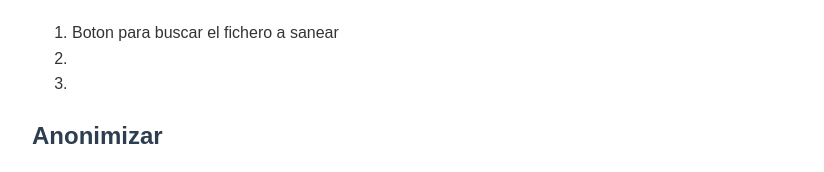
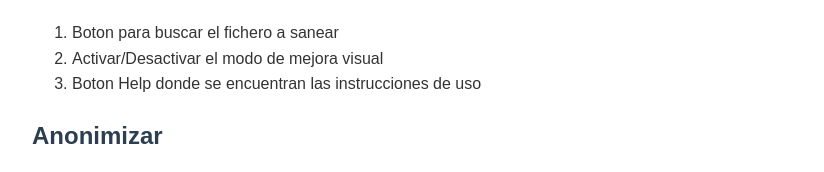
Before and after one commit to osososvos/Anonymizer, a plain HTML site: page index.html in a window 1280 px wide. Shown: the part 1179-1351 px from the top of the page, without its empty margins (208-1032 px from the left). Drawn offline with Linux system fonts and the light colour scheme.

Commit message:
Update index.html

```diff
--- a/index.html
+++ b/index.html
@@ -40,15 +40,16 @@
     <img src="https://github.com/user-attachments/assets/9c1b15fe-6d90-4cda-abc5-d437cbbad5e4" alt="Interfaz de Anonymizer">
     <ol>
         <li>Boton para buscar el fichero a sanear</li>
-        <li></li>
-        <li></li>
+        <li>Activar/Desactivar el modo de mejora visual</li>
+        <li>Boton Help donde se encuentran las instrucciones de uso</li>
     </ol>
 
     <h2>Anonimizar</h2>
     <ol>
         <li>Activa la búsqueda del fichero a tratar haciendo click en Buscar.</li>
-        <li><img src="https://github.com/user-attachments/assets/af47a34c-aa81-455f-88e5-3ce91dc4cd38" alt="Buscar archivo">
-        Luego elige el fichero y presiona Anonimizar.</li>
+
+        <li><img src="https://github.com/user-attachments/assets/af47a34c-aa81-455f-88e5-3ce91dc4cd38" alt="Buscar archivo"> Luego elige el fichero y presiona Anonimizar.</li>
+
         <li>Se le preguntará por el destino y el nombre del fichero resultante.</li>
     </ol>
 
```
